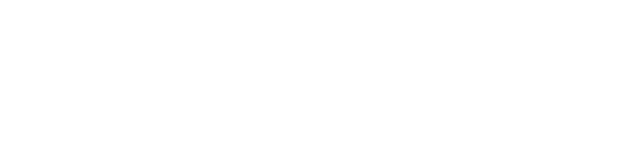
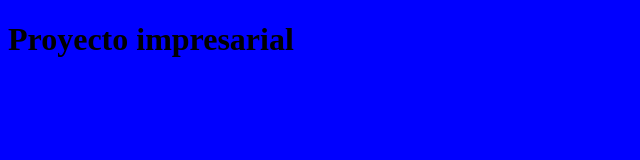
Before and after one commit to Andreolo1969/cursoGit, a plain HTML site: page index.html in a window 1280 px wide. Shown: the whole page, without its empty margins (0-640 px from the left). Drawn offline with Linux system fonts and the light colour scheme.

```diff
--- /dev/null
+++ b/css/estylos.css
@@ -0,0 +1,4 @@
+
+body{
+    background-color: blue;
+}
--- a/index.html
+++ b/index.html
@@ -3,8 +3,9 @@
 <head>
     <meta charset="UTF-8">
     <title>Title</title>
+    <link href="css/estylos.css" rel="stylesheet" type="text/css">
 </head>
 <body>
-
+<h1>Proyecto impresarial</h1>
 </body>
 </html>
```
Also changed, not shown: js/javascript.js (added).
